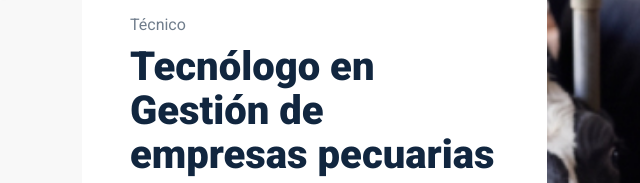
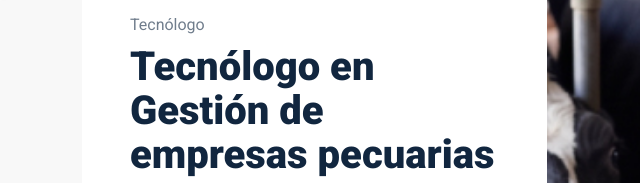
Before and after one commit to ECORED-TOLIMA/722200_CFINFO__GESTION_DE_EMPRESAS_PECUARIAS, a plain HTML site: page index.html in a window 1280 px wide. Shown: the part 222-405 px from the top of the page, 0-640 px from the left. Drawn offline with nearby package versions, Linux system fonts and the light colour scheme.

Commit message:
ajuste pdf

```diff
--- a/index.html
+++ b/index.html
@@ -44,7 +44,7 @@
                 <article class="tarjeta p-5">
                   <div class="tarjeta__header mb-3">Información del programa</div>
                   <div class="tarjeta__body mb-4">
-                    <span class="d-block mb-2">Técnico</span>
+                    <span class="d-block mb-2">Tecnólogo</span>
                     <h1>Tecnólogo en Gestión de empresas pecuarias</h1>
                   </div>
                   <div class="tarjeta__action">
```
Also changed, not shown: 1 other file.
